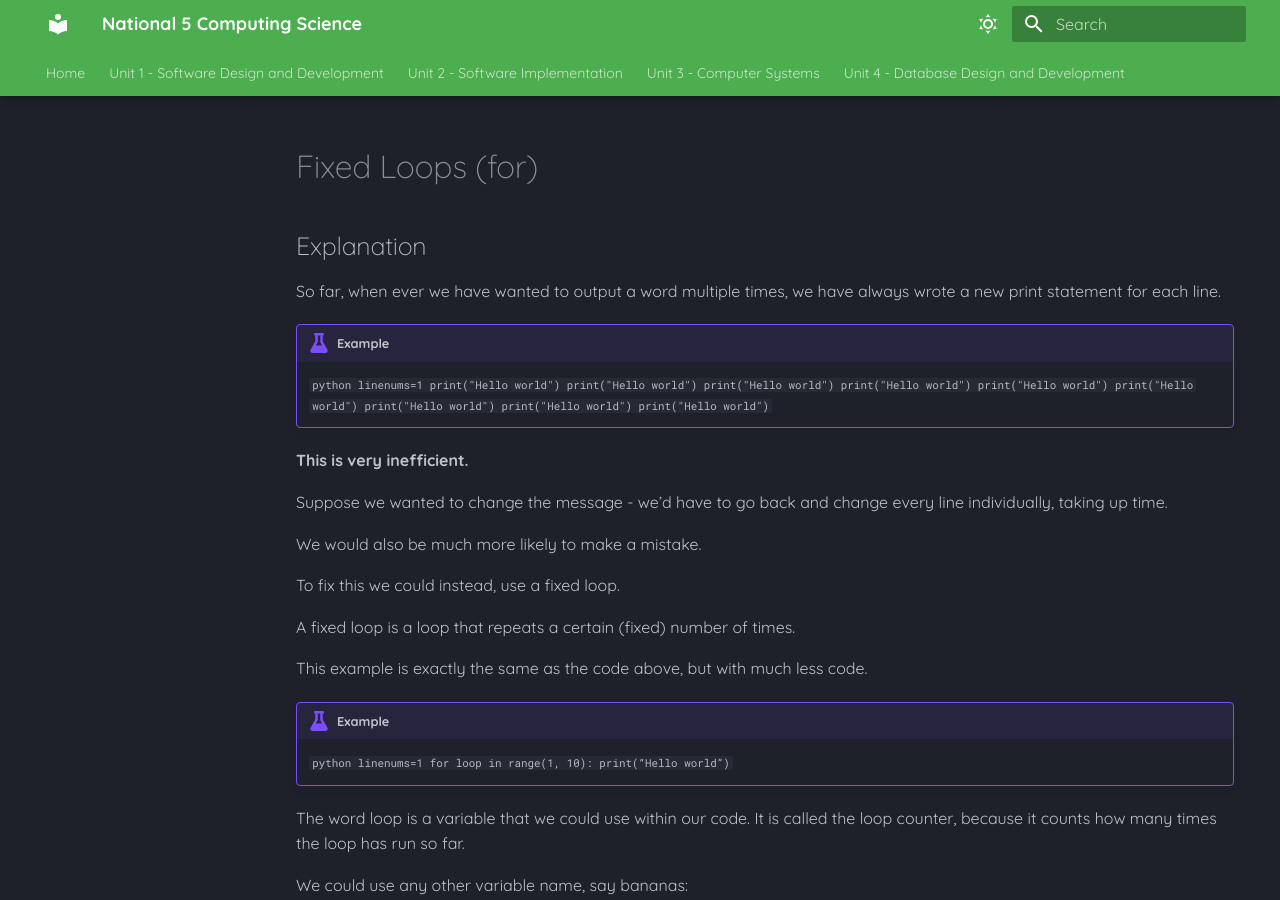
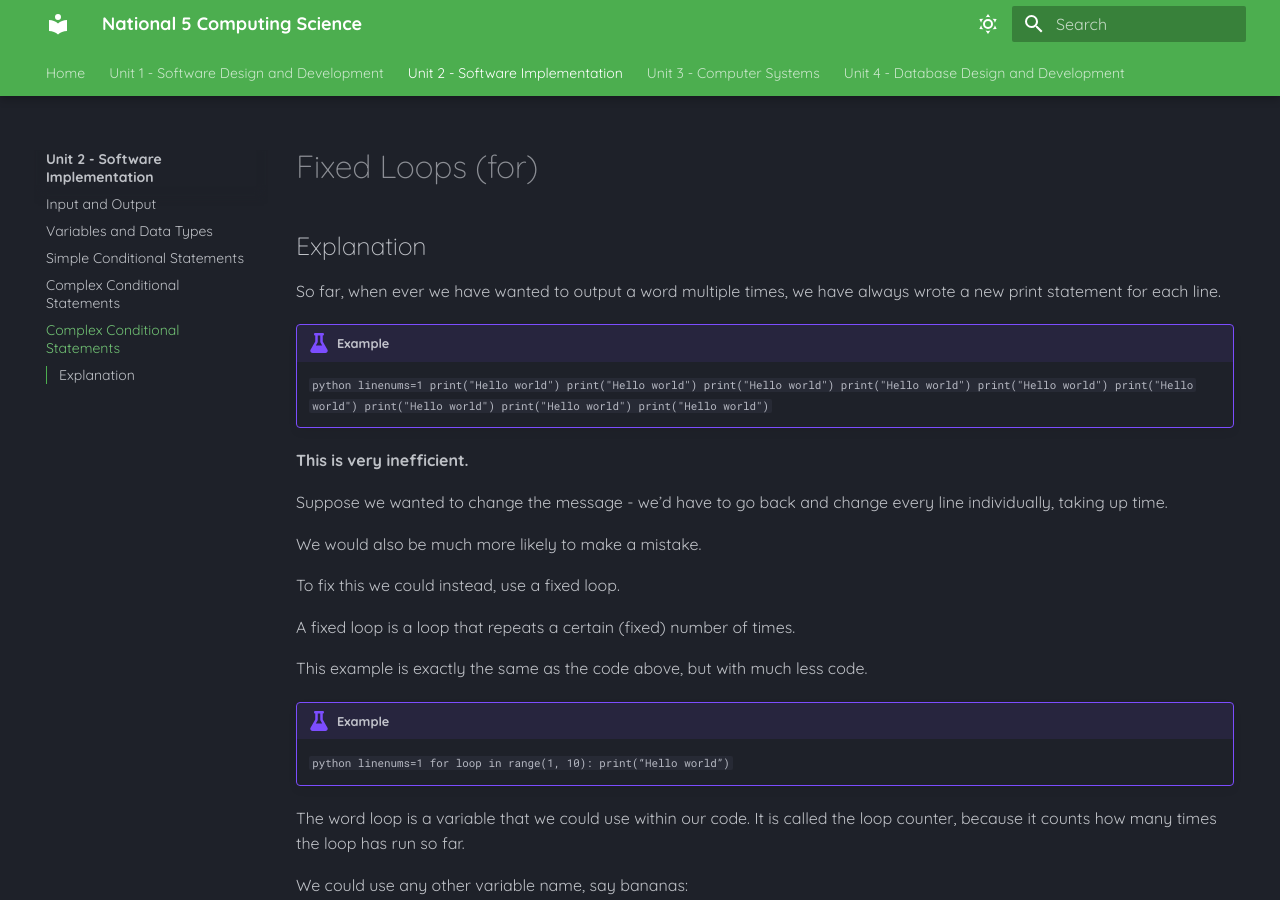
Before and after one commit to Mr-Wood-CS/National-5-Computing-Science-Markdown-Files, an MkDocs documentation site: the page built from docs/SI/05-Fixed-Loops-(for).md, in a window 1280 px wide and 900 px high. Built offline with MkDocs 1.6.1 and Material for MkDocs 9.7.7, drawn with Linux system fonts in a browser that asks for light colours.

Commit message:
Update mkdocs.yml

```diff
--- a/mkdocs.yml
+++ b/mkdocs.yml
@@ -13,6 +13,7 @@ nav:
       - Variables and Data Types: 'SI/02-Variables-and-Data-Types.md'
       - Simple Conditional Statements: 'SI/03-Simple Conditional Statements.md'
       - Complex Conditional Statements: 'SI/04-Complex-Conditional-Statements.md'
+      - Complex Conditional Statements: 'SI/05-Fixed-Loops-(for).md'
     - Unit 3 - Computer Systems:
       - CS/index.md
     - Unit 4 - Database Design and Development:
```
